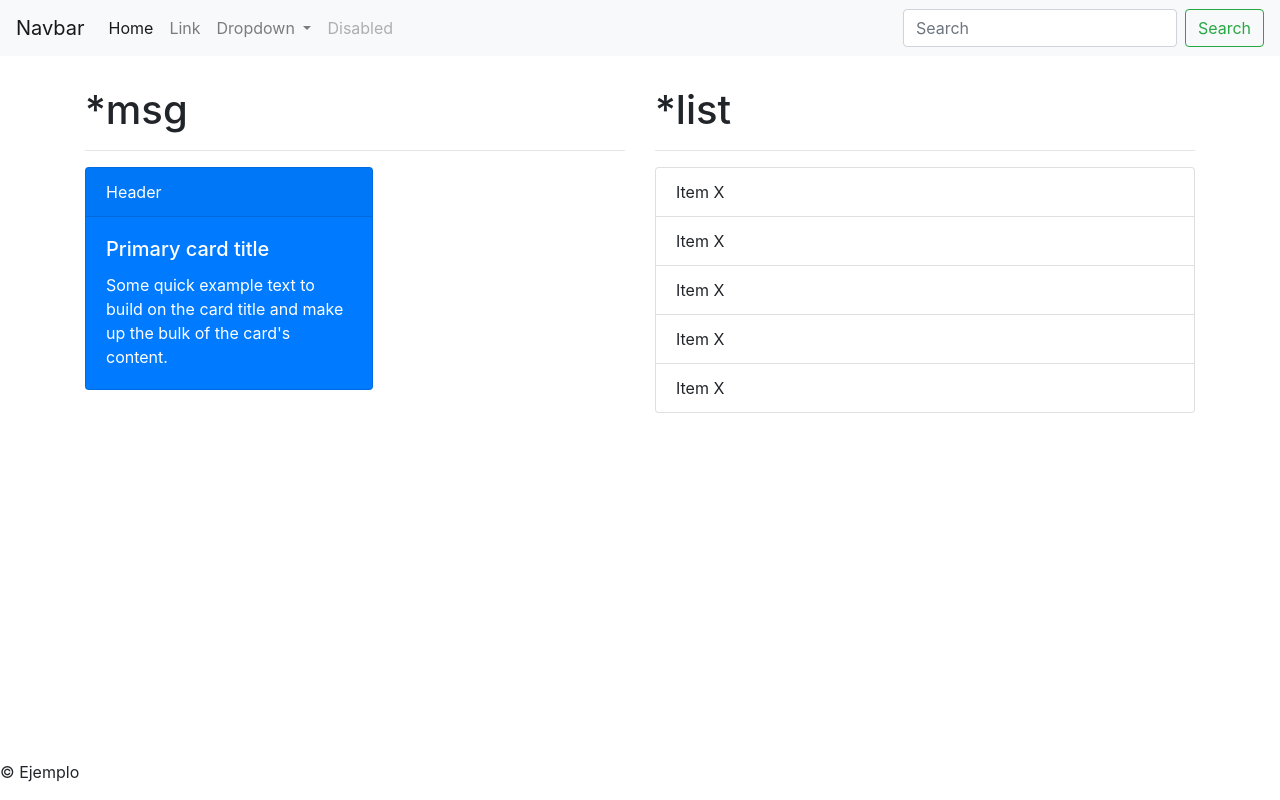
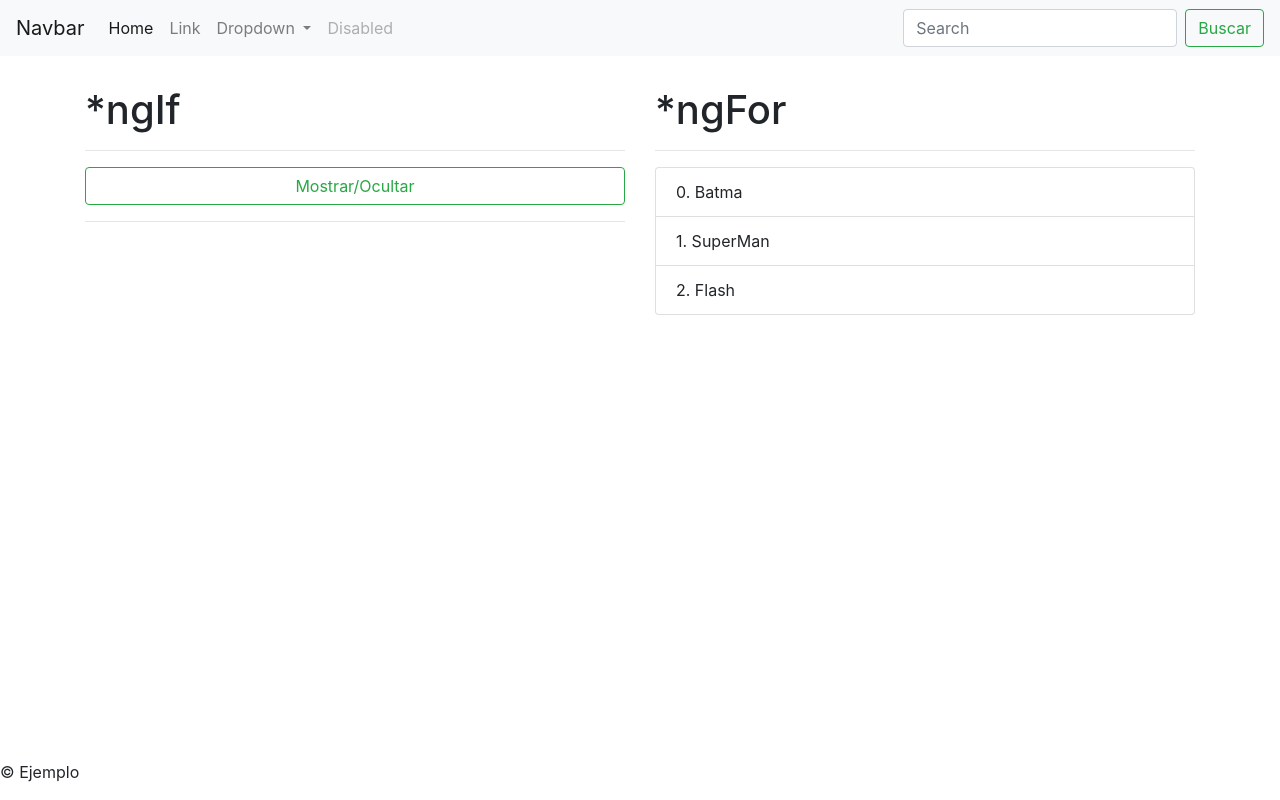
Before and after one commit to davquipe/desing, an Angular app: page / in a window 1280 px wide. Built offline with nearby package versions, Linux system fonts and the light colour scheme.

Commit message:
directivas estructurales de ngIf and ngFor

```diff
--- a/src/app/components/body.component.html
+++ b/src/app/components/body.component.html
@@ -1,26 +1,25 @@
 <div class="row">
     <div class="col-md-6">
-       <h1>*msg</h1>
-       <hr>
+       <h1>*ngIf</h1>
+        <hr>
 
-        <div class="card text-white bg-primary mb-3" style="max-width: 18rem;">
-          <div class="card-header">Header</div>
+        <button type="button" class="btn btn-outline-success btn-block" (click)= "mostrar = !mostrar">Mostrar/Ocultar</button>
+        <hr>
+        <div *ngIf="mostrar" class="card text-white bg-primary mb-3" style="max-width: 18rem;">
+          <div class="card-header">{{frase.autor}}</div>
             <div class="card-body">
-              <h5 class="card-title">Primary card title</h5>
-              <p class="card-text">Some quick example text to build on the card title and make up the bulk of the card's content.</p>
+              <h5 class="card-title">{{ frase.mensaje }}</h5>
+              <p class="card-text">escrito por {{ frase.autor }}</p>
           </div>
         </div>
 
     </div>
     <div class="col-md-6">
-        <h1>*list</h1>
+        <h1>*ngFor</h1>
         <hr>
         <ul class="list-group">
-          <li class="list-group-item">Item X</li>
-          <li class="list-group-item">Item X</li>
-          <li class="list-group-item">Item X</li>
-          <li class="list-group-item">Item X</li>
-          <li class="list-group-item">Item X</li>
+          <!--el arreglo comienza de 0, para que comience de uno se le aumenta i + 1 -->
+          <li *ngFor="let persona of personajes; let i = index" class="list-group-item">{{ i }}. {{ persona }}</li>
         </ul>
 
     </div>
--- a/src/app/components/body.component.ts
+++ b/src/app/components/body.component.ts
@@ -5,5 +5,12 @@ import { Component } from '@angular/core';
   templateUrl: 'body.component.html'
 })
 export class BodyComponent {
+  mostrar:boolean = false;
 
+  frase:any={
+    mensaje: "mensaje de hola mundo ..........",
+    autor: "david"
+  }
+
+  personajes:string[] = ["Batma","SuperMan","Flash"]
 }
--- a/src/app/components/header.component.html
+++ b/src/app/components/header.component.html
@@ -29,7 +29,7 @@
       </ul>
       <form class="form-inline my-2 my-lg-0">
         <input class="form-control mr-sm-2" type="search" placeholder="Search" aria-label="Search">
-        <button class="btn btn-outline-success my-2 my-sm-0" type="submit">Search</button>
+        <button class="btn btn-outline-success my-2 my-sm-0" type="submit">Buscar</button>
     </form>
   </div>
 </nav>
```
